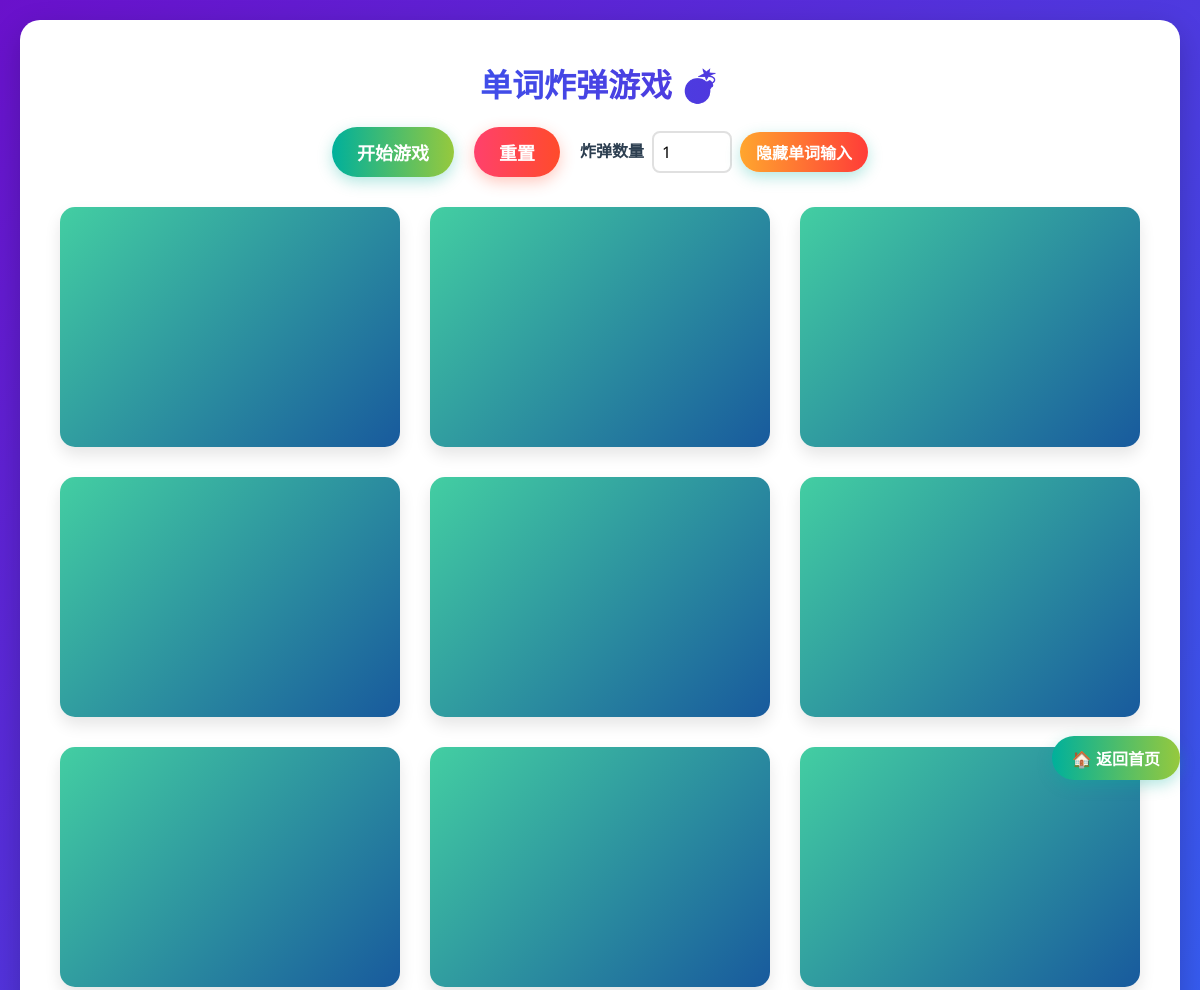
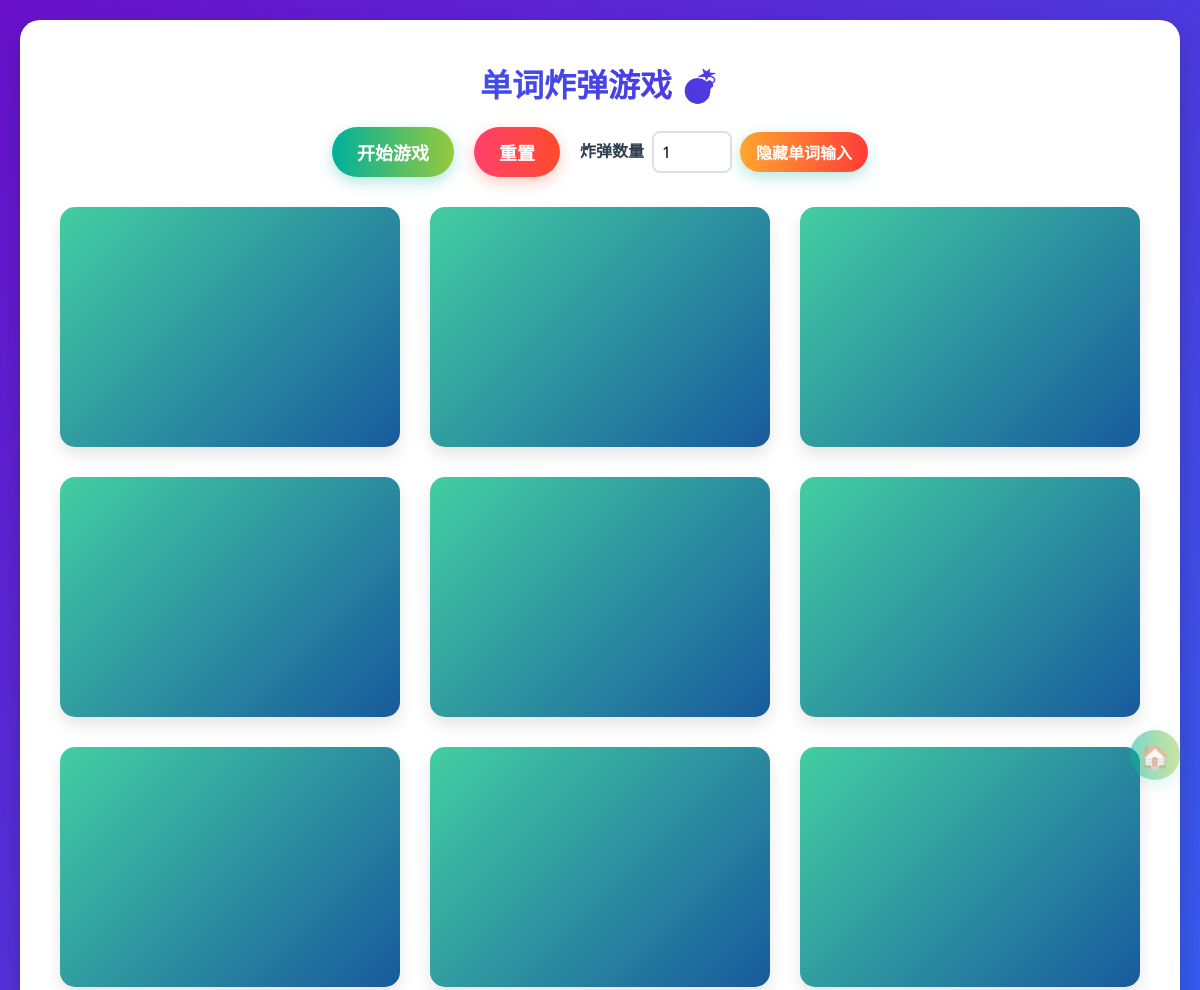
Before and after one commit to jenkinpan/English-Games, an Electron app: page games/Bomb Game/单词炸弹游戏.html in a window 1200 px wide. Shown: the top 990 px of the page. Drawn offline with Linux system fonts and the light colour scheme.

Commit message:
update games

```diff
--- a/games/Bomb Game/单词炸弹游戏.html
+++ b/games/Bomb Game/单词炸弹游戏.html
@@ -100,24 +100,28 @@
         position: fixed;
         bottom: 20px;
         right: 20px;
+        width: 50px;
+        height: 50px;
         background: linear-gradient(90deg, #00b09b, #96c93d);
         color: white;
         border: none;
-        padding: 10px 20px;
-        font-size: 16px;
-        border-radius: 50px;
+        padding: 0;
+        font-size: 1.5rem;
+        border-radius: 50%;
         cursor: pointer;
         font-weight: bold;
         text-decoration: none;
-        display: inline-flex;
+        display: flex;
         align-items: center;
-        gap: 8px;
+        justify-content: center;
         box-shadow: 0 5px 15px rgba(0, 176, 155, 0.3);
         transition: all 0.3s ease;
         z-index: 1000;
+        opacity: 0.5;
       }
 
       .back-home-btn:hover {
+        opacity: 1;
         transform: translateY(-3px);
         box-shadow: 0 8px 20px rgba(0, 176, 155, 0.4);
       }
@@ -439,7 +443,7 @@
   </head>
 
   <body>
-    <a href="../../index.html" class="back-home-btn">🏠 返回首页</a>
+    <a href="../../index.html" class="back-home-btn">🏠</a>
     <div class="container">
       <header>
         <h1>单词炸弹游戏 💣</h1>
--- a/games/Lexicon Defense/style.css
+++ b/games/Lexicon Defense/style.css
@@ -84,24 +84,28 @@ h2 {
   position: fixed;
   bottom: 20px;
   right: 20px;
+  width: 50px;
+  height: 50px;
   background: var(--accent);
   color: var(--bg);
   border: 1px solid var(--accent-strong);
-  padding: 10px 20px;
-  font-size: 1rem;
-  border-radius: 8px;
+  padding: 0;
+  font-size: 1.5rem;
+  border-radius: 50%;
   cursor: pointer;
   font-weight: bold;
   text-decoration: none;
-  display: inline-flex;
+  display: flex;
   align-items: center;
-  gap: 8px;
+  justify-content: center;
   box-shadow: 0 4px 12px rgba(124, 223, 255, 0.3);
   transition: all 0.3s ease;
   z-index: 1000;
+  opacity: 0.5;
 }
 
 .back-home-btn:hover {
+  opacity: 1;
   background: var(--accent-strong);
   transform: translateY(-2px);
   box-shadow: 0 6px 16px rgba(124, 223, 255, 0.5);
--- a/games/女巫的毒药/style.css
+++ b/games/女巫的毒药/style.css
@@ -24,24 +24,28 @@ body {
   position: fixed;
   bottom: 20px;
   right: 20px;
+  width: 50px;
+  height: 50px;
   background: linear-gradient(to right, #4ecdc4, #6fffe9);
   color: #0a0f1e;
   border: none;
-  padding: 10px 20px;
-  font-size: 1rem;
-  border-radius: 50px;
+  padding: 0;
+  font-size: 1.5rem;
+  border-radius: 50%;
   cursor: pointer;
   transition: all 0.3s ease;
   font-weight: bold;
   text-decoration: none;
   display: flex;
   align-items: center;
-  gap: 8px;
+  justify-content: center;
   box-shadow: 0 5px 15px rgba(78, 205, 196, 0.4);
   z-index: 1000;
+  opacity: 0.5;
 }
 
 .back-home-btn:hover {
+  opacity: 1;
   transform: translateY(-3px);
   box-shadow: 0 8px 20px rgba(78, 205, 196, 0.6);
 }
--- a/package.json
+++ b/package.json
@@ -1,6 +1,6 @@
 {
   "name": "english-games",
-  "version": "1.2.0",
+  "version": "1.3.0",
   "description": "英语互动游戏中心 - 桌面应用",
   "main": "main.js",
   "scripts": {
@@ -20,8 +20,8 @@
   "author": "",
   "license": "MIT",
   "devDependencies": {
-    "electron": "^28.0.0",
-    "electron-builder": "^24.9.1"
+    "electron": "^28.3.3",
+    "electron-builder": "^24.13.3"
   },
   "build": {
     "appId": "com.englishgames.app",
```
Also changed, not shown: games/Flashcard/单词记忆卡片.html (+10 -6 lines), games/Lexicon Defense/词汇塔防 Lexicon Defense.html (+1 -1 lines), games/Millionaire game/魔法大富翁答题闯关游戏.html (+10 -6 lines), games/Tic-tac-toe（井字棋）/英语单词九宫格游戏.html (+10 -6 lines), games/女巫的毒药/女巫的毒药单词游戏.html (+1 -1 lines), 2 other files.
